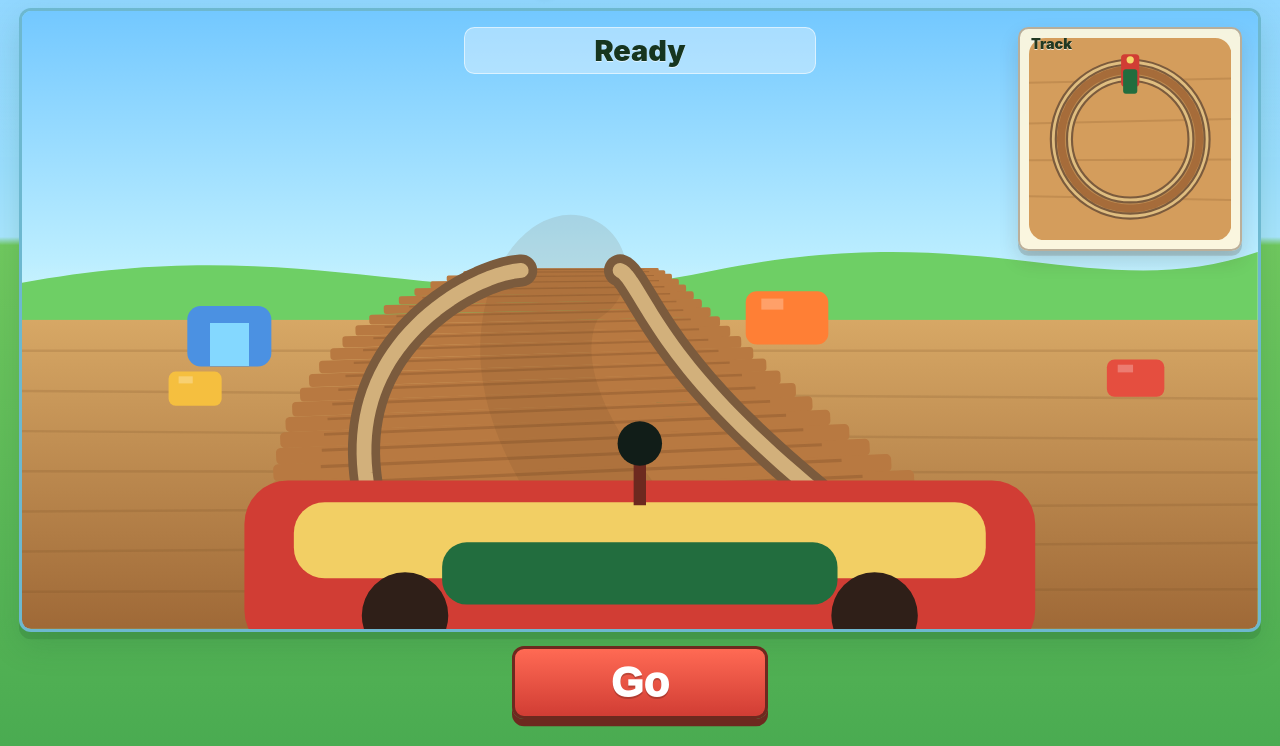
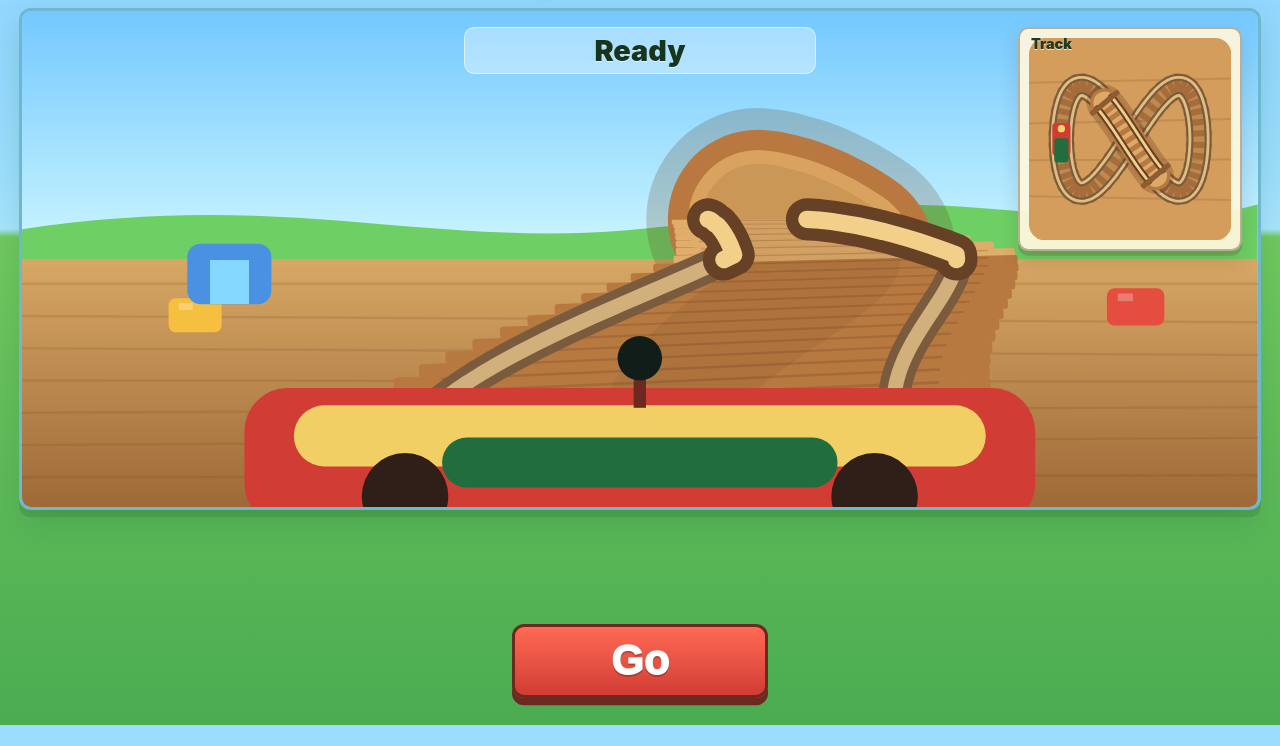
Before and after one commit to pnaybour/tractor-game, a website: page train.html in a window 1280 px wide. Shown: the part 75-821 px from the top of the page. After the commit the page ends 800 px from the top, so only its background shows below. Drawn offline with Linux system fonts and the light colour scheme.

Commit message:
Make train track a figure eight

```diff
--- a/styles.css
+++ b/styles.css
@@ -1369,6 +1369,7 @@ body {
 
 .train-stage {
   position: relative;
+  align-self: start;
   width: min(78rem, 100%);
   min-height: 0;
   margin: 0 auto;
@@ -1384,8 +1385,7 @@ body {
 .driver-canvas {
   display: block;
   width: 100%;
-  height: 100%;
-  min-height: clamp(20rem, 54svh, 34rem);
+  height: clamp(21rem, 62svh, 38rem);
   background: #84d8ff;
   touch-action: manipulation;
 }
--- a/train.html
+++ b/train.html
@@ -6,13 +6,13 @@
     <title>Toy Train Driver</title>
     <meta
       name="description"
-      content="A gentle first-person toy train game with a circular wooden track and simple keyboard or click controls."
+      content="A gentle first-person toy train game with a figure-eight wooden track, bridge, and simple keyboard or click controls."
     />
     <meta name="theme-color" content="#6ec8ff" />
     <meta property="og:title" content="Toy Train Driver" />
     <meta
       property="og:description"
-      content="A toddler-friendly toy train game with a first-person driver view and a top-down track map."
+      content="A toddler-friendly toy train game with a first-person driver view and a figure-eight bridge track map."
     />
     <meta property="og:type" content="website" />
     <link rel="stylesheet" href="styles.css" />
--- a/train.js
+++ b/train.js
@@ -2,6 +2,9 @@ const TAU = Math.PI * 2;
 const MAX_SPEED = 3.2;
 const BOOST_AMOUNT = 0.46;
 const SPEED_DECAY = 0.22;
+const FIGURE_EIGHT_Y_SCALE = 0.58;
+const BRIDGE_PARAM = 0;
+const BRIDGE_SPAN = 0.38;
 
 const state = {
   angle: -Math.PI / 2,
@@ -29,6 +32,38 @@ function clamp(value, min, max) {
 
 function lerp(from, to, amount) {
   return from + (to - from) * amount;
+}
+
+function normalizeParam(param) {
+  return ((param % TAU) + TAU) % TAU;
+}
+
+function shortestParamDistance(from, to) {
+  const distance = Math.abs(normalizeParam(from - to));
+  return Math.min(distance, TAU - distance);
+}
+
+function getBridgeAmount(param) {
+  return clamp(1 - shortestParamDistance(param, BRIDGE_PARAM) / BRIDGE_SPAN, 0, 1);
+}
+
+function getFigureEightPose(param, xScale = 1, yScale = 1) {
+  const trackParam = normalizeParam(param);
+  const x = Math.sin(trackParam);
+  const y = FIGURE_EIGHT_Y_SCALE * Math.sin(trackParam) * Math.cos(trackParam);
+  const dx = Math.cos(trackParam);
+  const dy = FIGURE_EIGHT_Y_SCALE * Math.cos(trackParam * 2);
+  const tangentAngle = Math.atan2(dy * yScale, dx * xScale);
+
+  return {
+    bridgeAmount: getBridgeAmount(trackParam),
+    tangentAngle,
+    trackParam,
+    x,
+    y,
+    dx,
+    dy,
+  };
 }
 
 function getAudioContext() {
@@ -162,17 +197,26 @@ function resizeCanvases() {
 function getDriverTrackPoint(width, height, progress) {
   const horizon = height * 0.42;
   const depth = progress ** 1.55;
-  const bend = Math.sin(state.angle + progress * 1.65) * width * 0.16 * (0.35 + progress * 0.65);
-  const wobble = Math.sin(state.angle * 2 + progress * 3.4) * width * 0.018 * progress;
+  const lookAhead = lerp(1.72, 0.06, progress);
+  const currentPose = getFigureEightPose(state.angle);
+  const samplePose = getFigureEightPose(state.angle + lookAhead);
+  const deltaX = samplePose.x - currentPose.x;
+  const deltaY = samplePose.y - currentPose.y;
+  const heading = Math.atan2(currentPose.dy, currentPose.dx);
+  const lateral = -deltaX * Math.sin(heading) + deltaY * Math.cos(heading);
+  const bend = clamp(lateral * width * 0.5, -width * 0.34, width * 0.34) * (0.28 + progress * 0.72);
+  const wobble = Math.sin(samplePose.trackParam * 3.2) * width * 0.014 * progress;
   const centerX = width * 0.5 + bend + wobble;
   const y = horizon + depth * height * 0.5;
   const railGap = lerp(width * 0.08, width * 0.43, progress);
 
   return {
+    bridgeAmount: samplePose.bridgeAmount,
     centerX,
     leftX: centerX - railGap / 2,
     rightX: centerX + railGap / 2,
     railGap,
+    sampleParam: samplePose.trackParam,
     y,
   };
 }
@@ -256,6 +300,9 @@ function drawDriverTrack(context, width, height) {
   const leftRail = [];
   const rightRail = [];
   const centerLine = [];
+  const bridgeDeck = [];
+  const bridgeLeftRail = [];
+  const bridgeRightRail = [];
 
   for (let index = 0; index <= 42; index += 1) {
     const progress = index / 42;
@@ -263,15 +310,28 @@ function drawDriverTrack(context, width, height) {
     leftRail.push([point.leftX, point.y]);
     rightRail.push([point.rightX, point.y]);
     centerLine.push([point.centerX, point.y]);
+
+    if (point.bridgeAmount > 0) {
+      bridgeDeck.push([point.centerX, point.y]);
+      bridgeLeftRail.push([point.leftX, point.y]);
+      bridgeRightRail.push([point.rightX, point.y]);
+    }
   }
 
-  const sleeperPhase = ((state.angle * 7) / TAU) % 1;
+  const sleeperPhase = ((normalizeParam(state.angle) * 7) / TAU) % 1;
+
+  if (bridgeDeck.length > 1) {
+    strokePath(context, bridgeDeck, width * 0.18, "rgba(90, 55, 28, 0.22)");
+    strokePath(context, bridgeDeck, width * 0.145, "#b9783f");
+    strokePath(context, bridgeDeck, width * 0.112, "#d9a35f");
+  }
 
   for (let index = 0; index < 24; index += 1) {
     const progress = (index + sleeperPhase + 1) / 25;
     const point = getDriverTrackPoint(width, height, progress);
     const sleeperWidth = point.railGap + lerp(width * 0.06, width * 0.18, progress);
     const sleeperHeight = lerp(height * 0.008, height * 0.035, progress);
+    const sleeperColor = point.bridgeAmount > 0.1 ? "#e0ad6b" : "#b87941";
 
     context.save();
     context.translate(point.centerX, point.y);
@@ -283,7 +343,7 @@ function drawDriverTrack(context, width, height) {
       sleeperWidth,
       sleeperHeight,
       sleeperHeight * 0.28,
-      "#b87941",
+      sleeperColor,
     );
     context.fillStyle = "rgba(93, 52, 26, 0.22)";
     context.fillRect(-sleeperWidth * 0.42, -sleeperHeight * 0.35, sleeperWidth * 0.84, sleeperHeight * 0.18);
@@ -295,6 +355,13 @@ function drawDriverTrack(context, width, height) {
   strokePath(context, rightRail, width * 0.026, "#7b5b3d");
   strokePath(context, leftRail, width * 0.012, "#d2b07b");
   strokePath(context, rightRail, width * 0.012, "#d2b07b");
+
+  if (bridgeDeck.length > 1) {
+    strokePath(context, bridgeLeftRail, width * 0.034, "#664126");
+    strokePath(context, bridgeRightRail, width * 0.034, "#664126");
+    strokePath(context, bridgeLeftRail, width * 0.014, "#f2d08a");
+    strokePath(context, bridgeRightRail, width * 0.014, "#f2d08a");
+  }
 }
 
 function drawCab(context, width, height) {
@@ -342,12 +409,78 @@ function drawDriverView() {
   drawCab(context, width, height);
 }
 
-function drawMapSleeper(context, centerX, centerY, radius, angle, length, width) {
+function getMapTrackPoint(width, height, param, offset = 0) {
+  const xScale = width * 0.34;
+  const yScale = height * 0.9;
+  const pose = getFigureEightPose(param, xScale, yScale);
+  const normalX = -Math.sin(pose.tangentAngle);
+  const normalY = Math.cos(pose.tangentAngle);
+
+  return {
+    bridgeAmount: pose.bridgeAmount,
+    normalX,
+    normalY,
+    tangentAngle: pose.tangentAngle,
+    trackParam: pose.trackParam,
+    x: width / 2 + pose.x * xScale + normalX * offset,
+    y: height / 2 + pose.y * yScale + normalY * offset,
+  };
+}
+
+function getMapPath(width, height, offset = 0, startParam = 0, endParam = TAU, samples = 220) {
+  const points = [];
+
+  for (let index = 0; index <= samples; index += 1) {
+    const param = startParam + ((endParam - startParam) * index) / samples;
+    const point = getMapTrackPoint(width, height, param, offset);
+    points.push([point.x, point.y]);
+  }
+
+  return points;
+}
+
+function drawMapSleeper(context, point, length, width) {
   context.save();
-  context.translate(centerX + Math.cos(angle) * radius, centerY + Math.sin(angle) * radius);
-  context.rotate(angle + Math.PI / 2);
+  context.translate(point.x, point.y);
+  context.rotate(point.tangentAngle + Math.PI / 2);
   fillRoundedRect(context, -length / 2, -width / 2, length, width, width * 0.25, "#b87941");
   context.restore();
+}
+
+function drawMapBridge(context, width, height) {
+  const startParam = -BRIDGE_SPAN;
+  const endParam = BRIDGE_SPAN;
+  const railOffset = width * 0.045;
+  const deck = getMapPath(width, height, 0, startParam, endParam, 34);
+  const leftRail = getMapPath(width, height, -railOffset, startParam, endParam, 34);
+  const rightRail = getMapPath(width, height, railOffset, startParam, endParam, 34);
+
+  strokePath(context, deck, width * 0.18, "rgba(69, 43, 25, 0.24)");
+  strokePath(context, deck, width * 0.145, "#b9783f");
+  strokePath(context, deck, width * 0.112, "#dcaa66");
+
+  for (let index = 0; index <= 10; index += 1) {
+    const param = startParam + ((endParam - startParam) * index) / 10;
+    const point = getMapTrackPoint(width, height, param);
+    drawMapSleeper(context, point, width * 0.125, width * 0.025);
+  }
+
+  strokePath(context, leftRail, width * 0.034, "#634026");
+  strokePath(context, rightRail, width * 0.034, "#634026");
+  strokePath(context, leftRail, width * 0.014, "#f0cf8d");
+  strokePath(context, rightRail, width * 0.014, "#f0cf8d");
+
+  [startParam, endParam].forEach((param) => {
+    const point = getMapTrackPoint(width, height, param);
+    const supportLength = width * 0.18;
+    const supportWidth = width * 0.026;
+
+    context.save();
+    context.translate(point.x, point.y);
+    context.rotate(point.tangentAngle + Math.PI / 2);
+    fillRoundedRect(context, -supportLength / 2, -supportWidth / 2, supportLength, supportWidth, supportWidth * 0.3, "#8f5b33");
+    context.restore();
+  });
 }
 
 function drawTopDownMap() {
@@ -355,9 +488,7 @@ function drawTopDownMap() {
   const rect = elements.mapCanvas.getBoundingClientRect();
   const width = rect.width;
   const height = rect.height;
-  const centerX = width / 2;
-  const centerY = height / 2;
-  const radius = Math.min(width, height) * 0.34;
+  const railOffset = width * 0.045;
 
   context.clearRect(0, 0, width, height);
   fillRoundedRect(context, 0, 0, width, height, width * 0.08, "#d49d5c");
@@ -371,41 +502,25 @@ function drawTopDownMap() {
     context.stroke();
   }
 
-  for (let index = 0; index < 36; index += 1) {
-    drawMapSleeper(context, centerX, centerY, radius, (index / 36) * TAU, width * 0.13, width * 0.035);
+  for (let index = 0; index < 58; index += 1) {
+    const point = getMapTrackPoint(width, height, (index / 58) * TAU);
+    drawMapSleeper(context, point, width * 0.13, width * 0.03);
   }
 
   context.lineCap = "round";
-  context.lineWidth = width * 0.09;
-  context.strokeStyle = "rgba(85, 53, 31, 0.18)";
-  context.beginPath();
-  context.arc(centerX, centerY, radius, 0, TAU);
-  context.stroke();
+  strokePath(context, getMapPath(width, height), width * 0.095, "rgba(85, 53, 31, 0.18)");
+  strokePath(context, getMapPath(width, height, -railOffset), width * 0.035, "#7b5b3d");
+  strokePath(context, getMapPath(width, height, railOffset), width * 0.035, "#7b5b3d");
+  strokePath(context, getMapPath(width, height, -railOffset), width * 0.014, "#e0be80");
+  strokePath(context, getMapPath(width, height, railOffset), width * 0.014, "#e0be80");
 
-  context.lineWidth = width * 0.035;
-  context.strokeStyle = "#7b5b3d";
-  context.beginPath();
-  context.arc(centerX, centerY, radius - width * 0.04, 0, TAU);
-  context.stroke();
-  context.beginPath();
-  context.arc(centerX, centerY, radius + width * 0.04, 0, TAU);
-  context.stroke();
+  drawMapBridge(context, width, height);
 
-  context.lineWidth = width * 0.014;
-  context.strokeStyle = "#e0be80";
-  context.beginPath();
-  context.arc(centerX, centerY, radius - width * 0.04, 0, TAU);
-  context.stroke();
-  context.beginPath();
-  context.arc(centerX, centerY, radius + width * 0.04, 0, TAU);
-  context.stroke();
-
-  const trainX = centerX + Math.cos(state.angle) * radius;
-  const trainY = centerY + Math.sin(state.angle) * radius;
+  const trainPoint = getMapTrackPoint(width, height, state.angle);
 
   context.save();
-  context.translate(trainX, trainY);
-  context.rotate(state.angle + Math.PI / 2);
+  context.translate(trainPoint.x, trainPoint.y);
+  context.rotate(trainPoint.tangentAngle + Math.PI / 2);
   fillRoundedRect(context, -width * 0.045, -width * 0.08, width * 0.09, width * 0.16, width * 0.018, "#d13d34");
   fillRoundedRect(context, -width * 0.035, -width * 0.005, width * 0.07, width * 0.12, width * 0.014, "#226d3e");
   context.fillStyle = "#f4d568";
@@ -439,7 +554,7 @@ function boostTrain() {
 
 function stepTrain(deltaSeconds) {
   state.speed = Math.max(0, state.speed - SPEED_DECAY * deltaSeconds);
-  state.angle = (state.angle + state.speed * deltaSeconds) % TAU;
+  state.angle = normalizeParam(state.angle + state.speed * deltaSeconds);
   state.boostGlow = Math.max(0, state.boostGlow - deltaSeconds * 2.4);
 
   if (state.speed > 0.08) {
@@ -497,7 +612,9 @@ window.trainGame = {
   getState() {
     return {
       angle: state.angle,
+      bridge: true,
       speed: state.speed,
+      trackShape: "figure-eight",
     };
   },
 };
```
Also changed, not shown: tests/digger.spec.mjs (+4 -0 lines), README.md.
